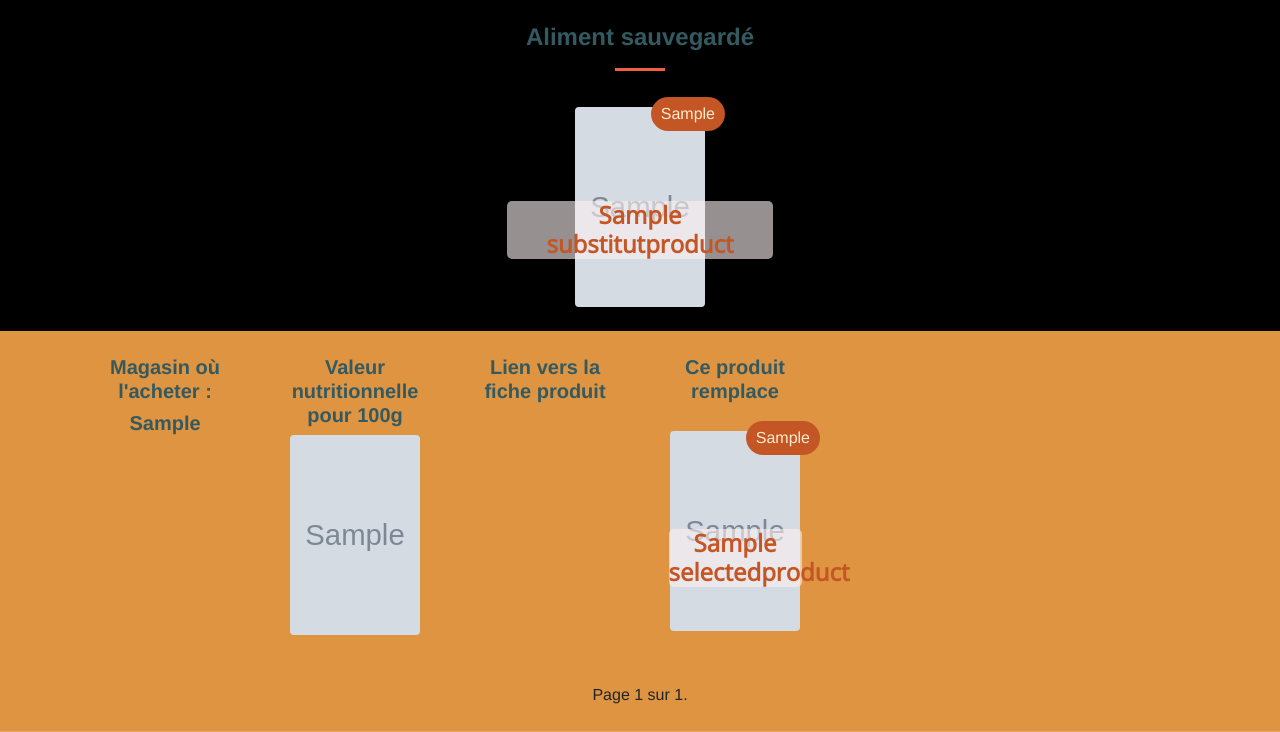
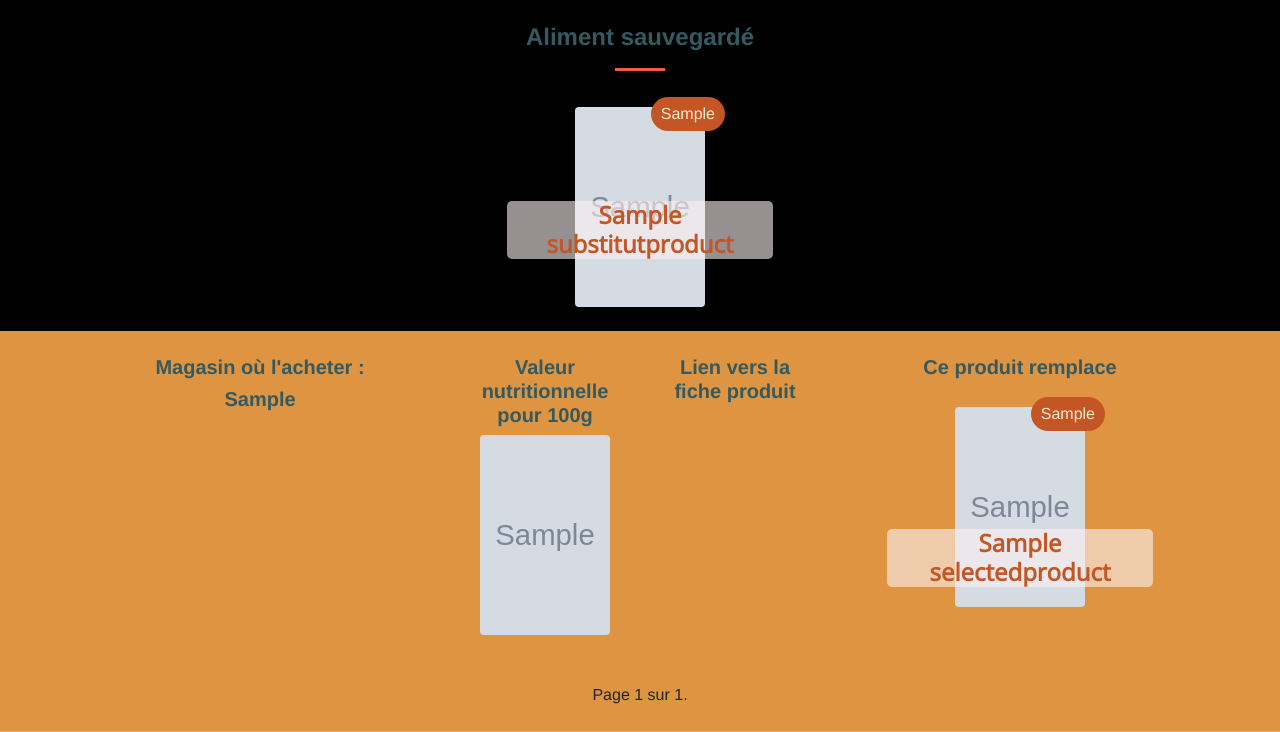
Before and after one commit to horlas/OC_Project8, a Django app: page /quality/food/ in a window 1280 px wide. Shown: the part 105-837 px from the top of the page. Run offline with Django 3.2, Linux system fonts and the light colour scheme; a user stored in the database is signed in; tables that the repository leaves empty hold one stand-in row (values such as "Sample post"); grey boxes marked "Sample" are stand-in pictures; parts of the project's set-up code (start-up, migrations or seed data) failed here and were passed over; some libraries are stand-ins or nearby versions; some web fonts are replaced.

Commit message:
amélioration responsive ecran xl

```diff
--- a/quality/templates/quality/account.html
+++ b/quality/templates/quality/account.html
@@ -13,7 +13,6 @@
             <h4>Votre nom d'utilisateur : <strong>{{user.username}}</strong> </h4>
              <hr>
              <h4 > Votre mail : <strong>{{user.email}}</strong> </h4>
-
             <hr>
          </div>
       </div>
--- a/quality/templates/quality/food.html
+++ b/quality/templates/quality/food.html
@@ -31,8 +31,8 @@
 </section>
 <section id='choice' class="bg-footer p-4 text-center" >
    <div  class="container my-auto">
- <div class="row">
-    <div class="col-lg-3 col-md-6 col-sm-6 col-xl-2 text-center">
+ <div class="row ">
+    <div class="col-xl-4 col-lg-3 col-md-6 col-sm-6 col-xl-2 text-center">
         <h5 class="custom_title">Magasin où l'acheter : </h5>
         <h5 class="custom_title">{{sub_product.store}} </h5>
     </div>
@@ -47,7 +47,7 @@
 
     {% for sel_product  in sel_products %}
 
-    <div class="col-lg-3 col-md-6 col-sm-6 col-xl-2 text-center">
+    <div class="col-xl-4 col-lg-3 col-md-6 col-sm-6 col-xl-2  text-center">
        <h5 class="custom_title">Ce produit remplace  </h5>
 
          <div class="item">
@@ -82,33 +82,6 @@
 
 </section>
 
-
-<!-- développement en cours: pagination -->
-    <!--<div class="container">-->
-             <!--{% if sub_products.has_other_pages %}-->
-                 <!--<ul class="pagination">-->
-                    <!--{% if sub_products.has_previous %}-->
-                    <!--<li><a href="?page={{ sub_products.previous_page_number }}">&laquo;</a></li>-->
-                    <!--{% else %}-->
-                    <!--<li class="disabled"><span>&laquo;</span></li>-->
-                    <!--{% endif %}-->
-                    <!--{% for i in sub_products.paginator.page_range %}-->
-                    <!--{% if sub_products.number == i %}-->
-                    <!--<li class="active"><span>{{ i }} <span class="sr-only">(current)</span></span></li>-->
-                    <!--{% else %}-->
-                     <!--<li><a href="?page={{ i }}">{{ i }}</a></li>-->
-                    <!--{% endif %}-->
-
-                    <!--{% endfor %}-->
-                    <!--{% if sub_products.has_next %}-->
-                    <!--<li><a href="?page={{ sub_products.next_page_number }}">&raquo;</a></li>-->
-                    <!--{% else %}-->
-                    <!--<li class="disabled"><span>&raquo;</span></li>-->
-                    <!--{% endif %}-->
-                    <!--</ul>-->
-             <!--{% endif %}-->
-    <!--</div>-->
-
 {% endblock %}
 
 {% block javascript %}
--- a/quality/templates/quality/query_data.html
+++ b/quality/templates/quality/query_data.html
@@ -10,7 +10,7 @@
          <div class="col-lg-6 col-md-5 col-sm-4 mx-auto ">
              {% include 'quality/display_messages.html' %}
 
-<h4 class="text-uppercase custom-color p-4" >
+<h4 class="text-uppercase custom-color p-4 mt-3" >
                <strong>{{title}}</strong>
             </h4>
          </div>
@@ -24,7 +24,7 @@
       <h3 class="custom_title pb-3"> Choisissez le produit pour lequel vous voulez un substituant : </h3>
       <div class="row">
          {% for dict_item in data %}
-         <div class="col-lg-4 col-md-6 col-sm-6 col-xl-2 text-center">
+         <div class="col-xl-4 px-xl-5 col-lg-4 col-md-5 col-sm-6 col-xs-10 mx-auto text-center">
             <form action="{% url 'quality:sub_product' %}" method="GET">
                <div class="item">
                   <a href="#">
--- a/quality/views.py
+++ b/quality/views.py
@@ -60,7 +60,7 @@ def sub_product(request):
 
     # get the user choice from the checkbox
     choices = request.GET.get('subscribe', None)
-    print(choices)
+
 
     # we remove some names with parentheses
     m = re.search('(\((.*?)\))', choices)
@@ -93,10 +93,10 @@ def user_choice(request):
      The substitute product is recorded in the session for display.'''
     # get the user choice from the checkbox
     choices = request.GET.get('subscribe', None)
-    print(choices)
+
     # split the checkbox's return in order to make a python list
     choices = choices.split(', ')
-    print(len(choices), choices)
+
 
 
     # record selected product in database
```
Also changed, not shown: quality/templates/quality/sub_product.html (+2 -5 lines).
